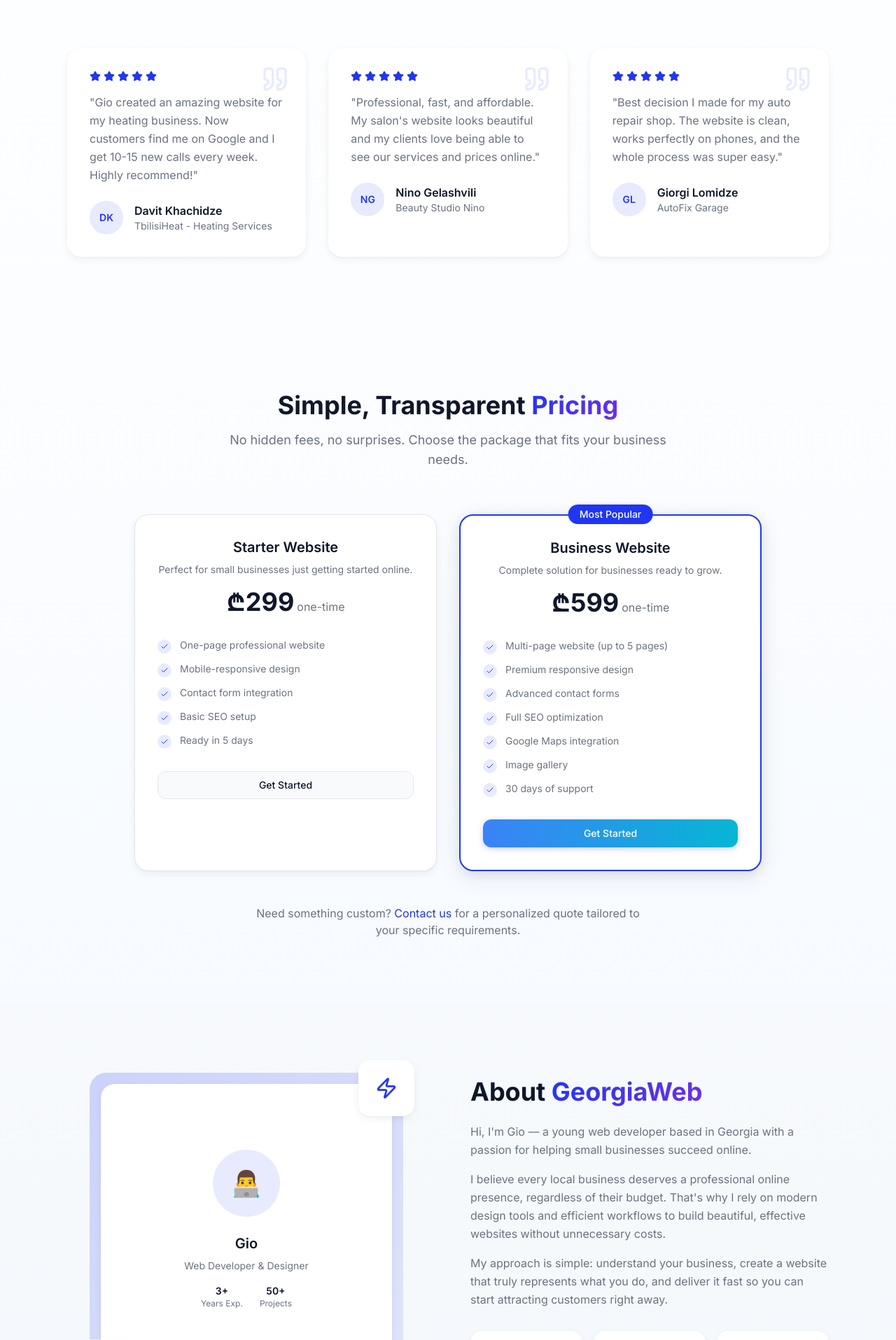
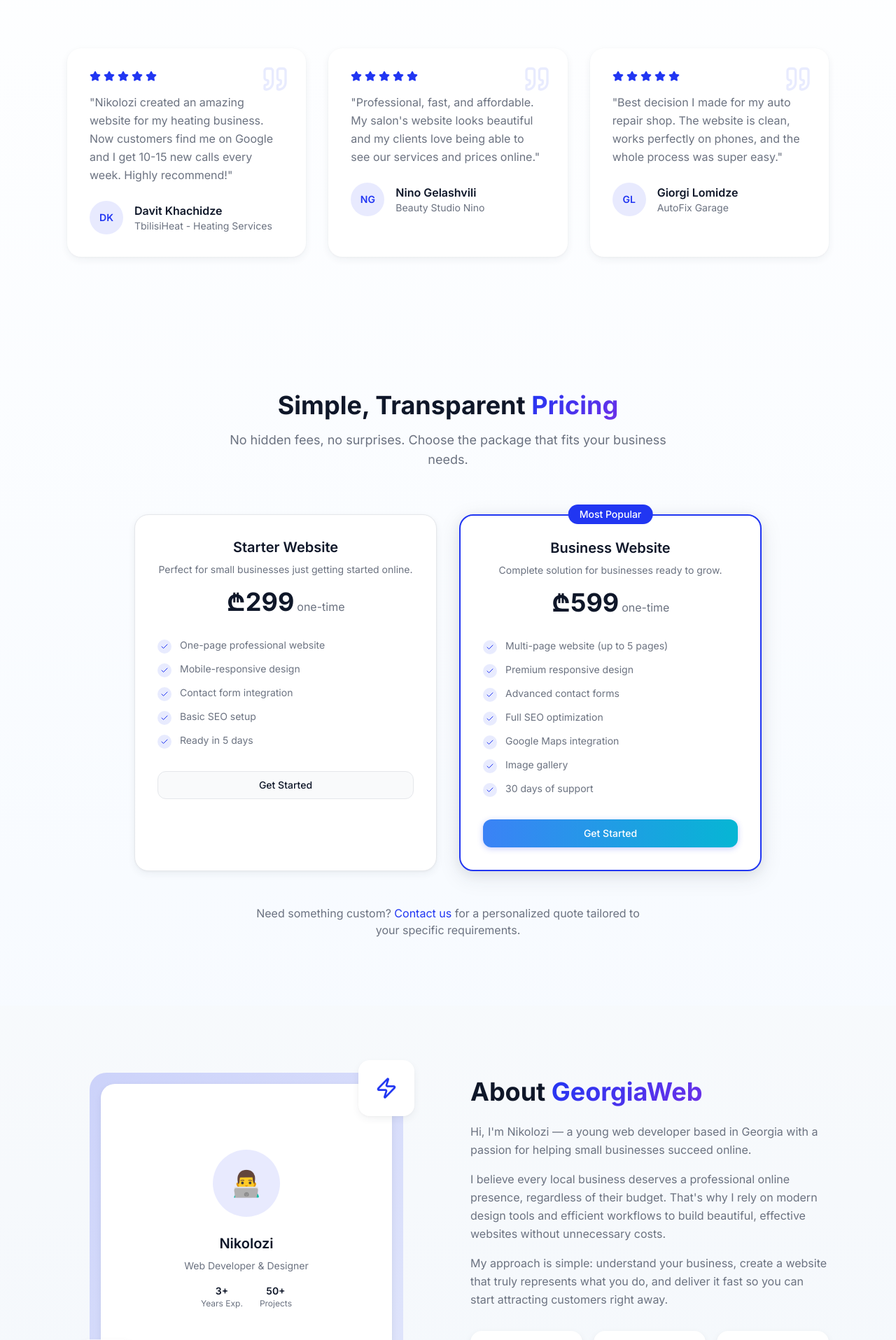
Before and after one commit to nikoloz-tsiklauri/github-dqztsbmq, a React (Vite) app: page / in a window 1280 px wide. Shown: the part 4185-6100 px from the top of the page at 70% size. Built offline with nearby package versions, Linux system fonts and the light colour scheme; the HTML template or start-up script is replaced by a standard one.

Commit message:
change names

```diff
--- a/src/components/AboutSection.tsx
+++ b/src/components/AboutSection.tsx
@@ -20,7 +20,7 @@ const AboutSection = () => {
                   <div className="w-24 h-24 rounded-full bg-primary/10 flex items-center justify-center mx-auto mb-6">
                     <span className="text-4xl">👨‍💻</span>
                   </div>
-                  <h3 className="text-xl font-semibold mb-2">Gio</h3>
+                  <h3 className="text-xl font-semibold mb-2">Nikolozi</h3>
                   <p className="text-muted-foreground text-sm mb-4">
                     {t('about.role')}
                   </p>
--- a/src/components/TestimonialsSection.tsx
+++ b/src/components/TestimonialsSection.tsx
@@ -9,7 +9,7 @@ const TestimonialsSection = () => {
       name: "Davit Khachidze",
       business: "TbilisiHeat - Heating Services",
       avatar: "DK",
-      text: "Gio created an amazing website for my heating business. Now customers find me on Google and I get 10-15 new calls every week. Highly recommend!",
+      text: "Nikolozi created an amazing website for my heating business. Now customers find me on Google and I get 10-15 new calls every week. Highly recommend!",
       rating: 5,
     },
     {
--- a/src/contexts/LanguageContext.tsx
+++ b/src/contexts/LanguageContext.tsx
@@ -119,7 +119,7 @@ const translations = {
     // About
     'about.title': 'About',
     'about.titleHighlight': 'GeorgiaWeb',
-    'about.intro': 'Hi, I\'m Gio — a young web developer based in Georgia with a passion for helping small businesses succeed online.',
+    'about.intro': 'Hi, I\'m Nikolozi — a young web developer based in Georgia with a passion for helping small businesses succeed online.',
     'about.desc1': 'I believe every local business deserves a professional online presence, regardless of their budget. That\'s why I rely on modern design tools and efficient workflows to build beautiful, effective websites without unnecessary costs.',
     'about.desc2': 'My approach is simple: understand your business, create a website that truly represents what you do, and deliver it fast so you can start attracting customers right away.',
     'about.role': 'Web Developer & Designer',
```
